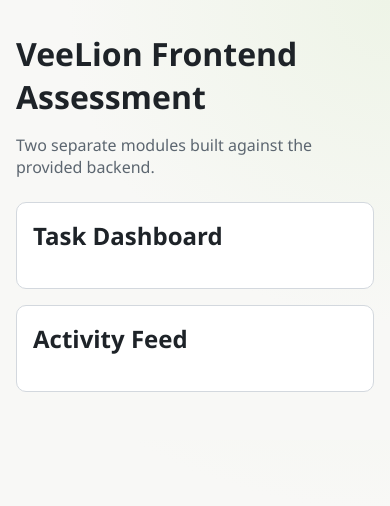
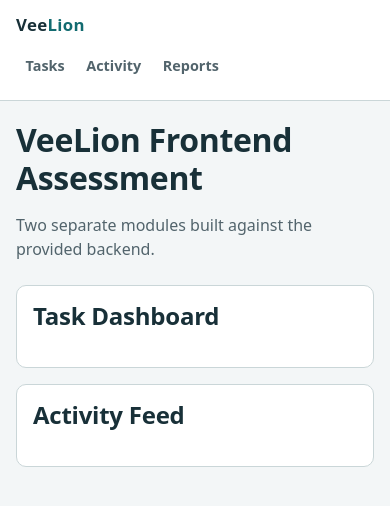
Before and after one commit to AhmedSalman1/veelion-fullstack-assessment, a Next.js app in the folder frontend/: page / in a window 390 px wide. Shown: the top 506 px of the page. Built offline with nearby package versions, Linux system fonts and the light colour scheme.

Commit message:
style(frontend): add design tokens, shared header and page shell

```diff
--- a/frontend/app/globals.css
+++ b/frontend/app/globals.css
@@ -1,14 +1,31 @@
 :root {
-  --bg: #f8f8f6;
+  --canvas: #f3f6f7;
   --surface: #ffffff;
-  --text: #1e2328;
-  --muted: #5c6670;
-  --border: #d3d8de;
-  --primary: #145e63;
-  --primary-soft: #dcefee;
+  --ink: #183038;
+  --muted: #52646c;
+  --accent: #126b70;
+  --accent-ink: #ffffff;
+  --accent-soft: #e0eff0;
+  --rule: #cad6d8;
   --danger: #9f2241;
-  --chip: #f1f4f6;
+  --danger-soft: #fbeef1;
+  --focus: #0b6fb8;
   --radius: 10px;
+
+  --tint-todo: #fdf3d8;
+  --tint-todo-ink: #745000;
+  --tint-progress: #e2eff0;
+  --tint-progress-ink: #0f5d62;
+  --tint-done: #e4f2e8;
+  --tint-done-ink: #1f5d36;
+
+  /* Legacy aliases kept until every page uses the canonical tokens. */
+  --bg: var(--canvas);
+  --text: var(--ink);
+  --border: var(--rule);
+  --primary: var(--accent);
+  --primary-soft: var(--accent-soft);
+  --chip: #eef3f4;
 }
 
 * {
@@ -20,9 +37,32 @@ body {
   margin: 0;
   padding: 0;
   min-height: 100%;
-  background: radial-gradient(circle at top right, #eef4e7, var(--bg) 55%);
-  color: var(--text);
-  font-family: "Segoe UI", Tahoma, Geneva, Verdana, sans-serif;
+}
+
+body {
+  display: flex;
+  min-height: 100vh;
+  flex-direction: column;
+  background: var(--canvas);
+  color: var(--ink);
+  font-family:
+    ui-sans-serif,
+    system-ui,
+    -apple-system,
+    "Segoe UI",
+    Roboto,
+    Helvetica,
+    Arial,
+    sans-serif;
+  font-size: 16px;
+  line-height: 1.5;
+}
+
+h1,
+h2,
+h3 {
+  line-height: 1.2;
+  letter-spacing: -0.01em;
 }
 
 a {
@@ -30,58 +70,376 @@ a {
   text-decoration: none;
 }
 
-main {
-  width: min(980px, 100% - 2rem);
+a:hover {
+  color: var(--accent);
+}
+
+p {
+  margin: 0 0 0.75rem;
+}
+
+p:last-child {
+  margin-bottom: 0;
+}
+
+:focus-visible {
+  outline: 3px solid var(--focus);
+  outline-offset: 2px;
+}
+
+.sr-only {
+  position: absolute;
+  width: 1px;
+  height: 1px;
+  margin: -1px;
+  padding: 0;
+  overflow: hidden;
+  clip: rect(0, 0, 0, 0);
+  white-space: nowrap;
+  border: 0;
+}
+
+/* ---------- Shell ---------- */
+
+.page {
+  width: 100%;
+  max-width: 1080px;
   margin: 0 auto;
-  padding: 2rem 0 3rem;
+  padding: 2rem 1.5rem 3.5rem;
+  flex: 1;
+}
+
+.site-header {
+  border-bottom: 1px solid var(--rule);
+  background: var(--surface);
+}
+
+.site-header-inner {
+  display: flex;
+  width: 100%;
+  max-width: 1080px;
+  margin: 0 auto;
+  padding: 0.9rem 1.5rem;
+  align-items: center;
+  justify-content: space-between;
+  gap: 1rem;
+}
+
+.wordmark {
+  font-size: 1.05rem;
+  font-weight: 700;
+  letter-spacing: 0.02em;
+  color: var(--ink);
+  white-space: nowrap;
+}
+
+.wordmark span {
+  color: var(--accent);
+}
+
+.nav {
+  display: flex;
+  flex-wrap: wrap;
+  align-items: center;
+  gap: 0.25rem;
+}
+
+.nav a {
+  display: inline-flex;
+  align-items: center;
+  min-height: 2.25rem;
+  padding: 0.35rem 0.7rem;
+  border-radius: 8px;
+  color: var(--muted);
+  font-size: 0.9rem;
+  font-weight: 600;
+}
+
+.nav a:hover {
+  background: var(--chip);
+  color: var(--ink);
+}
+
+/* ---------- Layout primitives ---------- */
+
+.stack {
+  display: grid;
+  gap: 1rem;
 }
 
 .card {
   background: var(--surface);
-  border: 1px solid var(--border);
+  border: 1px solid var(--rule);
   border-radius: var(--radius);
+  padding: 1.25rem;
 }
 
-.button {
-  border: 1px solid var(--border);
-  background: var(--chip);
-  color: var(--text);
-  border-radius: 8px;
-  padding: 0.45rem 0.8rem;
-  font-size: 0.9rem;
-  cursor: pointer;
+.muted {
+  color: var(--muted);
 }
 
-.button:hover {
-  border-color: #bac1c9;
+.meta {
+  color: var(--muted);
+  font-size: 0.8rem;
+}
+
+.empty {
+  border: 1px dashed var(--rule);
+  border-radius: var(--radius);
+  padding: 1.5rem;
+  text-align: center;
+  color: var(--muted);
+  background: var(--surface);
+}
+
+.alert {
+  display: grid;
+  gap: 0.75rem;
+  justify-items: start;
+  border: 1px solid #e7bcc6;
+  border-left: 4px solid var(--danger);
+  border-radius: var(--radius);
+  padding: 1rem 1.25rem;
+  background: var(--danger-soft);
+  color: var(--danger);
+}
+
+.alert p {
+  margin: 0;
+}
+
+/* ---------- Controls ---------- */
+
+.button {
+  display: inline-flex;
+  align-items: center;
+  justify-content: center;
+  gap: 0.4rem;
+  min-height: 2.4rem;
+  border: 1px solid var(--rule);
+  background: var(--surface);
+  color: var(--ink);
+  border-radius: 8px;
+  padding: 0.45rem 0.85rem;
+  font: inherit;
+  font-size: 0.9rem;
+  font-weight: 600;
+  cursor: pointer;
+  transition:
+    background-color 120ms ease,
+    border-color 120ms ease,
+    color 120ms ease;
+}
+
+.button:hover:not(:disabled) {
+  border-color: var(--accent);
+  color: var(--accent);
 }
 
 .button.primary {
-  background: var(--primary);
-  border-color: var(--primary);
-  color: #fff;
+  background: var(--accent);
+  border-color: var(--accent);
+  color: var(--accent-ink);
+}
+
+.button.primary:hover:not(:disabled) {
+  background: #0d565a;
+  border-color: #0d565a;
+  color: var(--accent-ink);
+}
+
+.button:disabled {
+  cursor: not-allowed;
+  opacity: 0.55;
+}
+
+.input {
+  width: 100%;
+  min-height: 2.5rem;
+  border-radius: 8px;
+  border: 1px solid var(--rule);
+  padding: 0.55rem 0.7rem;
+  font: inherit;
+  font-size: 0.95rem;
+  color: var(--ink);
+  background: var(--surface);
+}
+
+.input::placeholder {
+  color: var(--muted);
 }
 
 .badge {
   display: inline-flex;
   align-items: center;
   border-radius: 999px;
-  border: 1px solid var(--border);
-  padding: 0.2rem 0.65rem;
+  border: 1px solid var(--rule);
+  padding: 0.15rem 0.6rem;
   font-size: 0.75rem;
+  font-weight: 600;
+  white-space: nowrap;
   background: var(--chip);
+  color: var(--ink);
 }
 
-.input {
-  width: 100%;
-  border-radius: 8px;
-  border: 1px solid var(--border);
-  padding: 0.55rem 0.7rem;
-  font-size: 0.95rem;
-  background: #fff;
+.badge--pending,
+.badge--todo {
+  background: var(--tint-todo);
+  border-color: #ecd9a4;
+  color: var(--tint-todo-ink);
 }
 
-.stack {
+.badge--in-progress {
+  background: var(--tint-progress);
+  border-color: #b9d9db;
+  color: var(--tint-progress-ink);
+}
+
+.badge--completed,
+.badge--done {
+  background: var(--tint-done);
+  border-color: #bcdcc6;
+  color: var(--tint-done-ink);
+}
+
+/* ---------- Metrics and ledger ---------- */
+
+.metrics {
   display: grid;
+  grid-template-columns: repeat(auto-fit, minmax(180px, 1fr));
   gap: 1rem;
 }
+
+.metric {
+  display: grid;
+  gap: 0.15rem;
+  padding: 1rem 1.15rem;
+  border: 1px solid var(--rule);
+  border-radius: var(--radius);
+  background: var(--surface);
+  font-variant-numeric: tabular-nums;
+}
+
+.metric-value {
+  font-size: 2rem;
+  font-weight: 700;
+  line-height: 1.1;
+  font-variant-numeric: tabular-nums;
+}
+
+.metric-label {
+  color: var(--muted);
+  font-size: 0.8rem;
+  font-weight: 600;
+  letter-spacing: 0.04em;
+  text-transform: uppercase;
+}
+
+.ledger {
+  display: grid;
+  gap: 0.85rem;
+  margin: 0;
+  padding: 0;
+  list-style: none;
+}
+
+.ledger-row {
+  display: grid;
+  grid-template-columns: minmax(100px, 140px) minmax(0, 1fr) auto;
+  align-items: center;
+  gap: 0.9rem;
+}
+
+.ledger-label {
+  display: flex;
+  align-items: center;
+  gap: 0.5rem;
+  font-weight: 600;
+}
+
+.ledger-track {
+  position: relative;
+  height: 0.5rem;
+  border-radius: 999px;
+  background: var(--chip);
+  overflow: hidden;
+}
+
+.ledger-bar {
+  height: 100%;
+  border-radius: 999px;
+  background: var(--accent);
+}
+
+.ledger-bar--todo {
+  background: #b98a12;
+}
+
+.ledger-bar--in-progress {
+  background: var(--accent);
+}
+
+.ledger-bar--done {
+  background: #2f7a4a;
+}
+
+.ledger-value {
+  min-width: 2.5ch;
+  text-align: right;
+  font-weight: 700;
+  font-variant-numeric: tabular-nums;
+}
+
+/* ---------- Responsive ---------- */
+
+@media (max-width: 640px) {
+  .page {
+    padding: 1.25rem 1rem 2.5rem;
+  }
+
+  .site-header-inner {
+    flex-direction: column;
+    align-items: flex-start;
+    padding: 0.75rem 1rem;
+    gap: 0.4rem;
+  }
+
+  .nav {
+    width: 100%;
+    gap: 0.15rem;
+  }
+
+  .nav a {
+    min-height: 2.75rem;
+    padding: 0.45rem 0.6rem;
+  }
+
+  .card {
+    padding: 1rem;
+  }
+
+  .metric-value {
+    font-size: 1.65rem;
+  }
+
+  .ledger-row {
+    grid-template-columns: minmax(0, 1fr) auto;
+    gap: 0.35rem 0.75rem;
+  }
+
+  .ledger-track {
+    grid-column: 1 / -1;
+    grid-row: 2;
+  }
+}
+
+@media (prefers-reduced-motion: reduce) {
+  *,
+  *::before,
+  *::after {
+    animation-duration: 0.01ms !important;
+    animation-iteration-count: 1 !important;
+    transition-duration: 0.01ms !important;
+    scroll-behavior: auto !important;
+  }
+}
--- a/frontend/app/layout.tsx
+++ b/frontend/app/layout.tsx
@@ -1,4 +1,6 @@
 import type { Metadata } from "next";
+import { SiteHeader } from "@/components/layout/SiteHeader";
+// @ts-expect-error Next.js handles global CSS imports at build time.
 import "./globals.css";
 
 export const metadata: Metadata = {
@@ -9,7 +11,10 @@ export const metadata: Metadata = {
 export default function RootLayout({ children }: { children: React.ReactNode }) {
   return (
     <html lang="en">
-      <body>{children}</body>
+      <body>
+        <SiteHeader />
+        <div className="page">{children}</div>
+      </body>
     </html>
   );
 }
--- /dev/null
+++ b/frontend/components/layout/SiteHeader.tsx
@@ -0,0 +1,19 @@
+import Link from "next/link";
+
+export function SiteHeader() {
+  return (
+    <header className="site-header">
+      <div className="site-header-inner">
+        <Link href="/" className="wordmark">
+          Vee<span>Lion</span>
+        </Link>
+
+        <nav className="nav" aria-label="Primary">
+          <Link href="/tasks">Tasks</Link>
+          <Link href="/activity">Activity</Link>
+          <Link href="/reports">Reports</Link>
+        </nav>
+      </div>
+    </header>
+  );
+}
```
